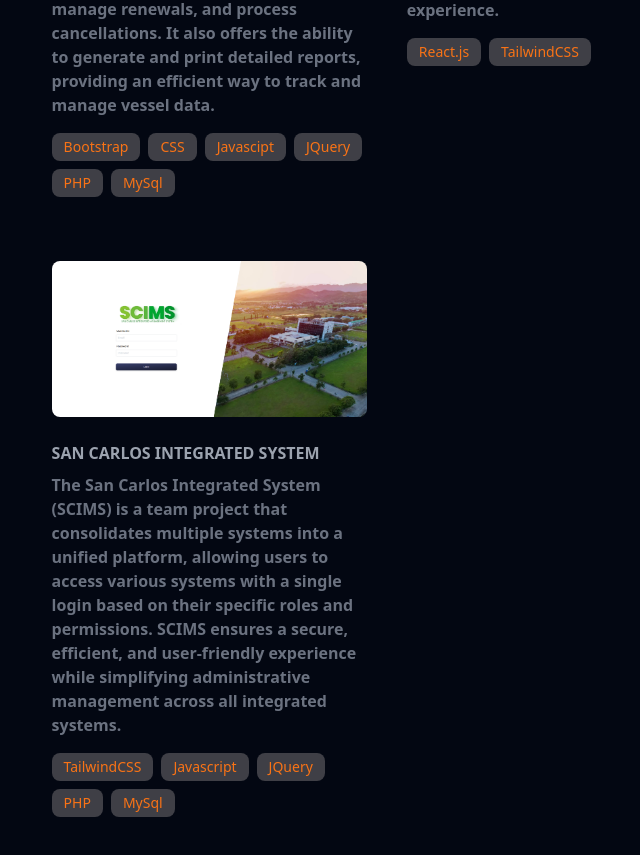
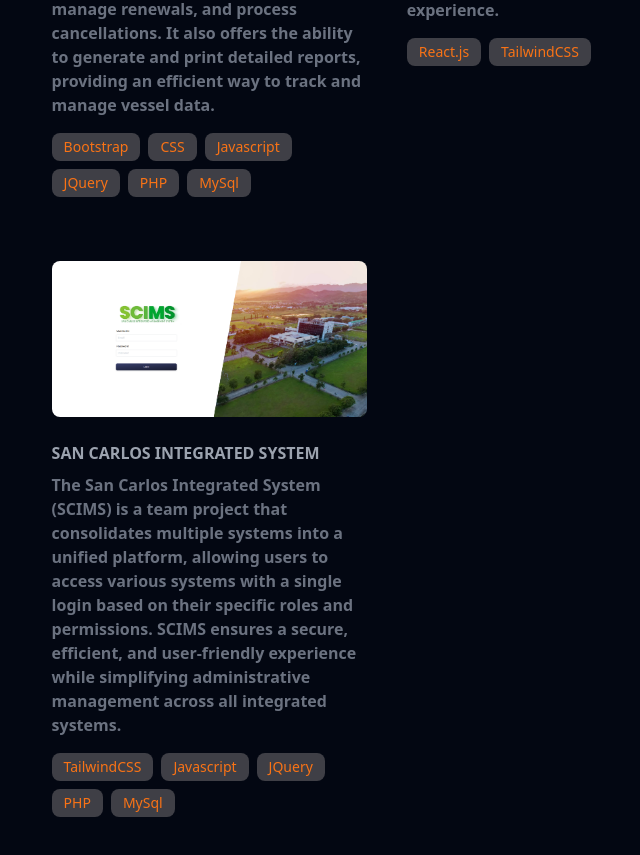
Before and after one commit to bonvillanueva21/portfolio, a React (Create React App) app: page / in a window 1280 px wide. Shown: the part 1400-2255 px from the top of the page, without its empty margins (490-1130 px from the left). Built offline with nearby package versions, Linux system fonts and the light colour scheme.

Commit message:
Update index.js

```diff
--- a/src/constants/index.js
+++ b/src/constants/index.js
@@ -18,7 +18,7 @@ export const projects = [
     title: "Fishing Vessel Registration System",
     description:
       "A fully functional system allows users to easily register fishing vessels, manage renewals, and process cancellations. It also offers the ability to generate and print detailed reports, providing an efficient way to track and manage vessel data.",
-    techonologies: ["Bootstrap", "CSS", "Javascipt", "JQuery", "PHP", "MySql"],
+    techonologies: ["Bootstrap", "CSS", "Javascript", "JQuery", "PHP", "MySql"],
   },
   {
     img: reactPortfolio,
```
